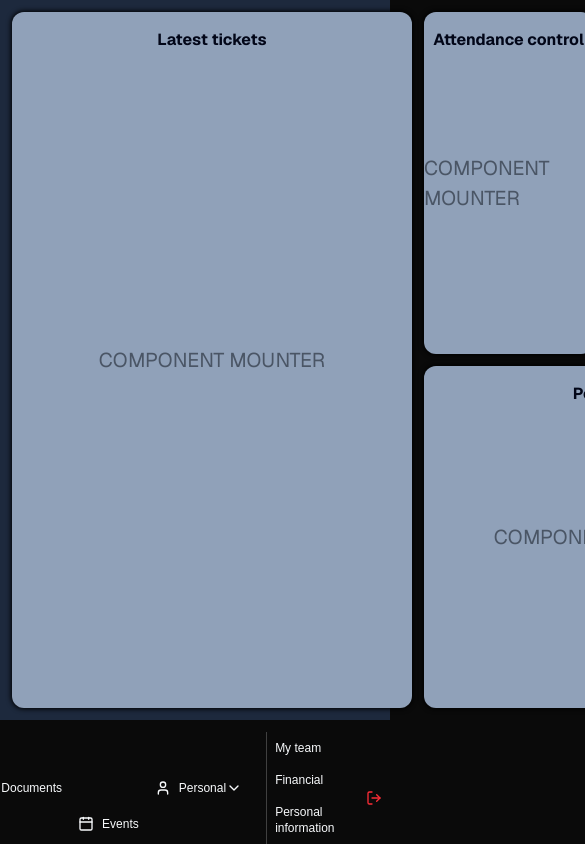
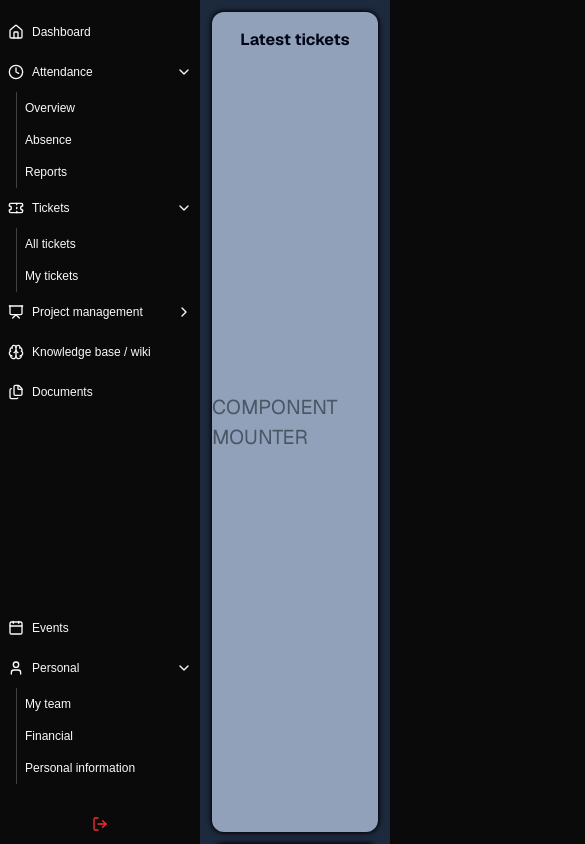
Before and after one commit to AlfredoCode/kore, a Next.js app in the folder frontend/: page / in a window 390 px wide. Shown: the top 844 px of the page, 585 px wide, since content can reach past the window. Built offline with nearby package versions, Linux system fonts and the light colour scheme.

Commit message:
Modified layout of the page and navigation to be more mobile friendly

```diff
--- a/frontend/app/layout.tsx
+++ b/frontend/app/layout.tsx
@@ -28,7 +28,7 @@ export default function RootLayout({
       lang="en"
       className={`${geistSans.variable} ${geistMono.variable} antialiased`}
     >
-      <body className="flex flex-col xl:flex-row min-h-screen">
+      <body className="flex flex-row min-h-screen">
         <Navigation />
         {children}
       </body>
--- a/frontend/app/page.tsx
+++ b/frontend/app/page.tsx
@@ -2,24 +2,28 @@ import ComponentMounter from "@/components/ComponentMounter";
 
 const Home = () => {
   return (
-    <div className="md:h-full xl:h-screen bg-slate-800 flex-1 w-full flex flex-row p-3 gap-3 xl:min-h-200 min-h-100">
-      <section title="Helpdesk">
-        <ComponentMounter title={"Latest tickets"} width={400} height="full" />
+    <div className="h-dvh bg-slate-800 flex-1  flex flex-col xl:flex-row p-3 gap-3 overflow-y-auto">
+      <section title="Helpdesk" className="w-full xl:w-1/2 min-h-full order-0">
+        <ComponentMounter title="Latest tickets" className="w-full h-full" />
       </section>
-      <section title="General" className="w-full flex flex-col gap-3">
+
+      <section
+        title="General"
+        className="w-full flex flex-col gap-3 min-h-[200%] xl:min-h-auto"
+      >
         <section title="Attendance" className="flex h-full gap-3">
           <ComponentMounter
-            title={"Attendance control"}
-            width="full"
-            height="full"
+            title="Attendance control"
+            className="w-full h-full"
           />
+
           <ComponentMounter
-            title={"Latest attendance actions"}
-            width={400}
-            height="full"
+            title="Latest attendance actions"
+            className="w-100 h-full hidden xl:flex"
           />
         </section>
-        <ComponentMounter title={"Personal"} width="full" height="full" />
+
+        <ComponentMounter title="Personal" className="w-full h-full" />
       </section>
     </div>
   );
--- a/frontend/components/ComponentMounter.tsx
+++ b/frontend/components/ComponentMounter.tsx
@@ -1,28 +1,21 @@
 import React from "react";
 
 interface ComponentMounterProps {
-  width?: number | string | null;
-  height?: number | string | null;
   title?: string | null;
   component?: React.ReactNode | null;
+  className?: string; // 👈 add this
 }
 
 const ComponentMounter = ({
   title,
-  width,
-  height,
   component,
+  className = "",
 }: ComponentMounterProps) => {
-  const className = `bg-slate-400 rounded-xl flex items-center justify-center relative flex-col overflow-hidden shadow-[0_0_5px_1px_black]
-    ${typeof width === "string" ? `w-${width}` : "w-auto"}
-    ${typeof height === "string" ? `h-${height}` : "h-auto"}`;
-
-  const style: React.CSSProperties = {};
-  if (typeof width === "number") style.width = `${width}px`;
-  if (typeof height === "number") style.height = `${height}px`;
+  const baseClasses =
+    "bg-slate-400 rounded-xl flex items-center justify-center relative flex-col overflow-hidden shadow-[0_0_5px_1px_black]";
 
   return (
-    <div className={className} style={style}>
+    <div className={`${baseClasses} ${className}`}>
       {component ? (
         <>{component}</>
       ) : (
--- a/frontend/components/Navigation.tsx
+++ b/frontend/components/Navigation.tsx
@@ -13,7 +13,7 @@ import NavigationButton from "./NavigationButton";
 
 const Navigation = () => {
   return (
-    <div className="bg-neutral-950 order-2 xl:order-0 self-end md:w-full pt-3 xl:h-screen xl:w-50 flex xl:flex-col xl:min-h-200">
+    <div className="bg-neutral-950 order-0 pt-3 w-50 flex flex-col h-dvh">
       {/* Dashboard */}
       <NavigationButton title="Dashboard" icon={<Home className="w-4" />} />
 
```
